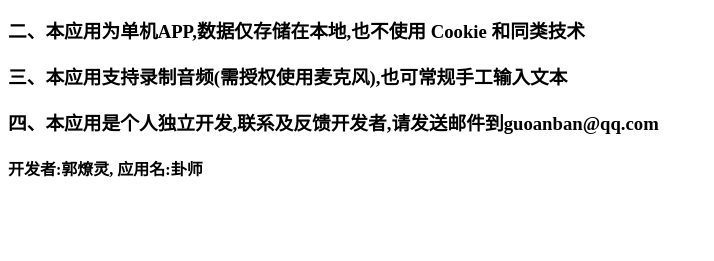
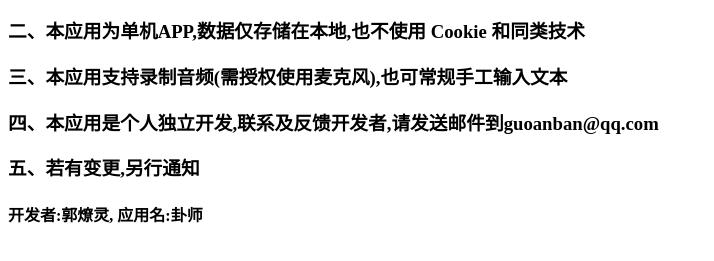
Before and after one commit to anbanguo/anbanguo.github.io, a plain HTML site: page index.html in a window 1280 px wide. Shown: the part 105-366 px from the top of the page, without its empty margins (0-714 px from the left). Drawn offline with Linux system fonts and the light colour scheme.

Commit message:
Update index.html

```diff
--- a/index.html
+++ b/index.html
@@ -3,4 +3,5 @@
 <h3>二、本应用为单机APP,数据仅存储在本地,也不使用 Cookie 和同类技术</h3>
 <h3>三、本应用支持录制音频(需授权使用麦克风),也可常规手工输入文本</h3>
 <h3>四、本应用是个人独立开发,联系及反馈开发者,请发送邮件到guoanban@qq.com</h3>
+<h3>五、若有变更,另行通知</h3>
 <h4>开发者:郭燎灵,    应用名:卦师</h4>
```
